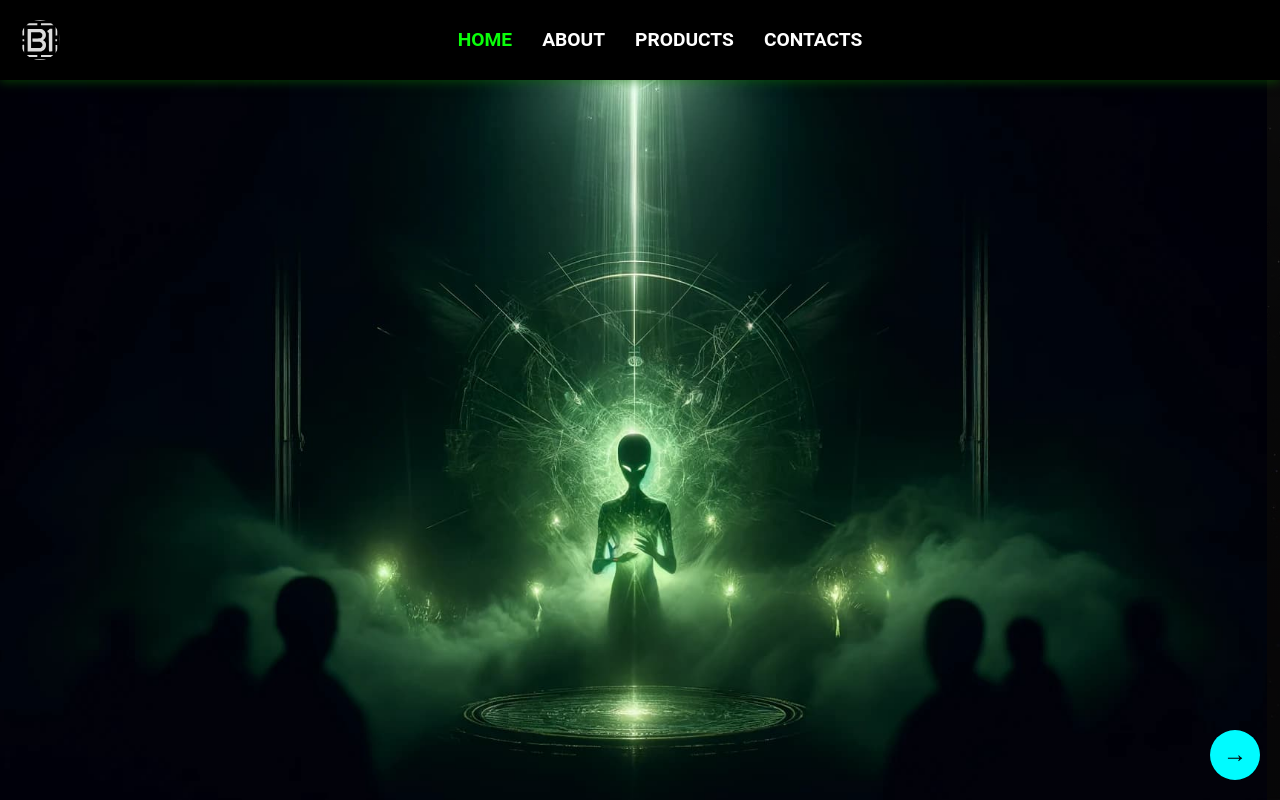
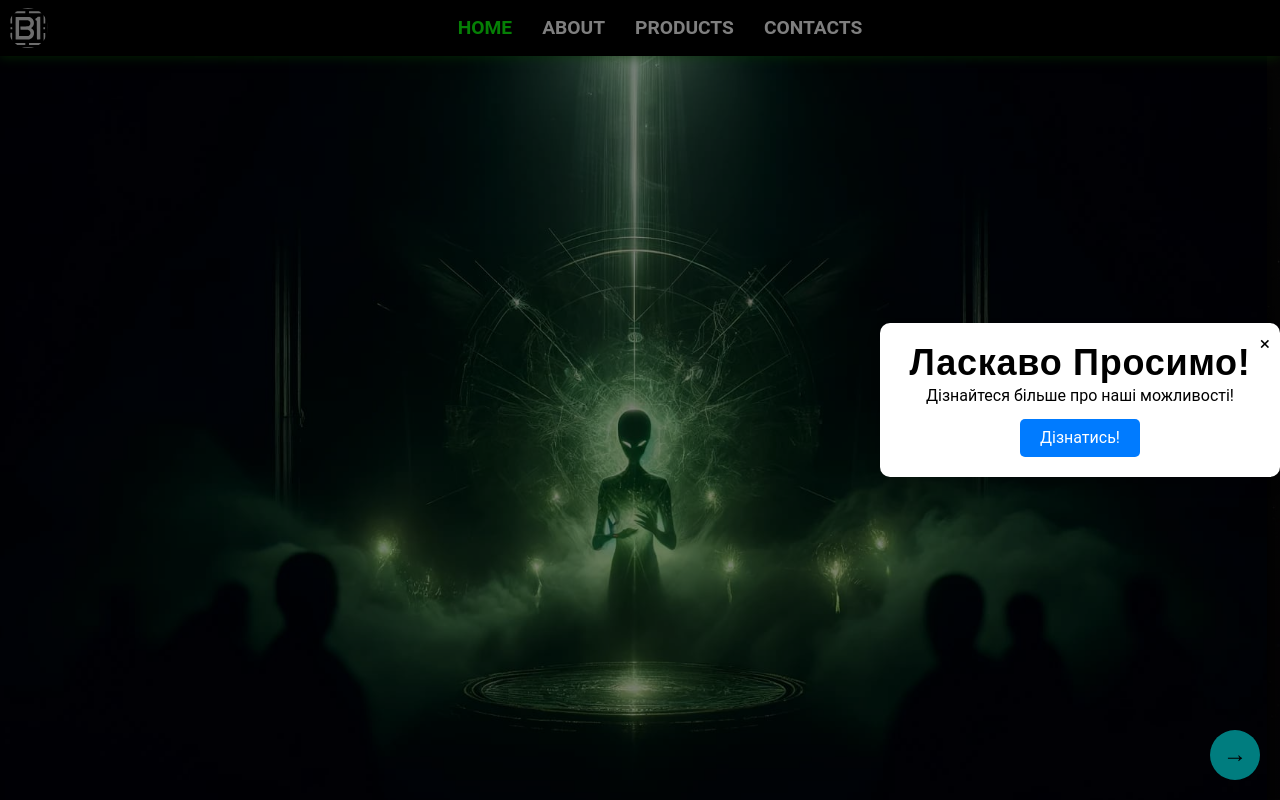
Before and after one commit to XekkanoYurii/bione, a React (Vite) app: page / in a window 1280 px wide. Shown: the top 800 px of the page. Built offline with nearby package versions, Linux system fonts and the light colour scheme.

Commit message:
add window

```diff
--- a/src/components/Header/Header.module.css
+++ b/src/components/Header/Header.module.css
@@ -3,7 +3,7 @@
   align-items: center;
   display: flex;
   background-color: #000000; /* Чорний фон */
-  padding: 20px;
+  padding: 8px;
   position: sticky;
   top: 0;
   z-index: 1000;
--- a/src/components/Home/Home.jsx
+++ b/src/components/Home/Home.jsx
@@ -1,4 +1,5 @@
 import Welcome from "../Welcome/Welcome";
+import SwimWindow from "../SwimWindow/SwimWindow";
 import Advantages from "../Advantages/Advantages";
 import GalleryHero from "../GalleryHero/GalleryHero";
 import NavigationButton from "../NavigationButton/NavigationButton";
@@ -9,6 +10,7 @@ function Home() {
   return (
     <section className={styles["hero-section"]}>
       <Welcome />
+      <SwimWindow />
       <div className={styles["animated-background"]}></div>
       <div className={styles["welcome-section"]}></div>
       <div className={styles["hero-container"]}>
--- a/src/components/Home/Home.module.css
+++ b/src/components/Home/Home.module.css
@@ -10,9 +10,6 @@
   box-shadow: 0 4px 8px rgba(0, 0, 0, 0.2); /* Тінь для об'єму */
   overflow: hidden; /* Ховаємо все, що виходить за межі контейнера */
   transition: box-shadow 0.3s ease, transform 0.3s ease; /* Анімація для інтерактивності */
-}
-/* WECLOME */
-.welcome-section {
 }
 /* Ефект пульсації */
 .hero-container::before {
--- /dev/null
+++ b/src/components/SwimWindow/SwimWindow.jsx
@@ -0,0 +1,63 @@
+import { useState, useEffect } from "react";
+import styles from "./SwimWindow.module.css";
+
+const SwimWindow = () => {
+  const [isVisible, setIsVisible] = useState(false); // Вікно приховане за замовчуванням
+
+  useEffect(() => {
+    // Перевіряємо localStorage: якщо користувач уже натиснув кнопку, вікно не показується
+    const hasClosedPopup = localStorage.getItem("hasClosedSwimWindow");
+    if (!hasClosedPopup) {
+      const handleScroll = () => {
+        const scrollPosition = window.scrollY; // Поточна позиція скролу
+        const triggerPoint = window.innerHeight * 0.5; // Точка появи (1.3 висоти viewport)
+
+        if (scrollPosition >= triggerPoint) {
+          setIsVisible(true); // Показуємо вікно
+          window.removeEventListener("scroll", handleScroll); // Знімаємо слухач після спрацювання
+        }
+      };
+
+      window.addEventListener("scroll", handleScroll);
+
+      return () => {
+        window.removeEventListener("scroll", handleScroll); // Очищуємо слухач при знищенні компонента
+      };
+    }
+  }, []);
+
+  // Блокування/розблокування скролу
+  useEffect(() => {
+    if (isVisible) {
+      document.body.style.overflow = "hidden"; // Заборона скролу
+    } else {
+      document.body.style.overflow = "auto"; // Відновлення скролу
+    }
+  }, [isVisible]);
+
+  const handleClose = () => {
+    setIsVisible(false); // Закриваємо вікно
+    localStorage.setItem("hasClosedSwimWindow", "true"); // Зберігаємо стан у localStorage
+  };
+
+  if (!isVisible) return null; // Не рендеримо, якщо вікно приховано
+
+  return (
+    <div className={styles["swim-overlay"]}>
+      <div className={`${styles["swim-window"]} ${styles["active"]}`}>
+        <button className={styles["swim-close-btn"]} onClick={handleClose}>
+          &times;
+        </button>
+        <div className={styles["swim-content"]}>
+          <h2>Ласкаво просимо!</h2>
+          <p>Дізнайтеся більше про наші можливості!</p>
+          <button className={styles["swim-button"]} onClick={handleClose}>
+            Дізнатись!
+          </button>
+        </div>
+      </div>
+    </div>
+  );
+};
+
+export default SwimWindow;
--- /dev/null
+++ b/src/components/SwimWindow/SwimWindow.module.css
@@ -0,0 +1,61 @@
+/* swim-window.module.css */
+.swim-overlay {
+  position: fixed;
+  top: 0;
+  left: 0;
+  width: 100vw;
+  height: 100vh;
+  background-color: rgba(0, 0, 0, 0.5); /* Тінь під віконцем */
+  z-index: 1000; /* Поверх всього */
+  display: flex;
+  justify-content: flex-end; /* Показуємо вікно справа */
+  align-items: center;
+  overflow: hidden; /* Заборона прокрутки вмісту */
+}
+
+.swim-window {
+  position: relative;
+  width: 50%; /* Ширина спливаючого вікна */
+  max-width: 400px; /* Максимальна ширина */
+  height: auto;
+  background-color: white;
+  padding: 20px;
+  border-radius: 10px;
+  box-shadow: 0 8px 16px rgba(0, 0, 0, 0.2);
+  transform: translateX(100%); /* Початкове положення — за межами екрана */
+  transition: transform 0.5s ease-in-out; /* Анімація появи */
+}
+
+.swim-window.active {
+  transform: translateX(0); /* Переміщення до центру екрану */
+}
+
+.swim-close-btn {
+  position: absolute;
+  top: 10px;
+  right: 10px;
+  background: none;
+  border: none;
+  font-size: 1.2rem;
+  cursor: pointer;
+}
+
+.swim-content {
+  text-align: center;
+}
+
+.swim-button {
+  background-color: #007bff;
+  color: white;
+  border: none;
+  border-radius: 5px;
+  padding: 10px 20px;
+  font-size: 1rem;
+  cursor: pointer;
+  margin-top: 10px;
+  transition: background-color 0.3s;
+}
+
+.swim-button:hover {
+  background-color: #0056b3;
+}
--- a/src/components/Welcome/Welcome.jsx
+++ b/src/components/Welcome/Welcome.jsx
@@ -1,12 +1,7 @@
 import styles from "./welcome.module.css";
 
 const WelcomeSection = () => {
-  return (
-    <div className={styles["welcome-section"]}>
-      <h1></h1>
-      <p></p>
-    </div>
-  );
+  return <div className={styles["welcome-section"]}></div>;
 };
 
 export default WelcomeSection;
--- a/src/components/Welcome/Welcome.module.css
+++ b/src/components/Welcome/Welcome.module.css
@@ -1,22 +1,45 @@
 /* welcome-section.module.css */
 .welcome-section {
-  /* Розтягнення на всю ширину і висоту вікна перегляду */
+  margin-bottom: 120px;
+  box-shadow: 0 16px 16px rgba(0, 0, 0, 0.9);
+
+  /* Розміри контейнера */
   width: 99vw;
   height: 95vh;
+  overflow: hidden; /* Приховує вихідні межі зображення */
 
   /* Центрування вмісту */
   display: flex;
   justify-content: center;
   align-items: center;
 
-  /* Фон */
+  /* Додаткові стилі */
+  position: relative; /* Для правильного позиціонування зображення */
+  color: white;
+  text-align: center;
+  font-size: 2rem;
+}
+
+.welcome-section::before {
+  content: ""; /* Псевдоелемент для фону */
+  position: absolute;
+  top: 0;
+  left: 0;
+  width: 100%;
+  height: 100%;
+
+  /* Фон зображення */
   background-image: url("../ImagesComponents/welcome.jpg"); /* Шлях до вашого зображення */
-  background-size: cover; /* Зображення покриває весь блок */
-  background-position: center; /* Центрування зображення */
+  background-size: cover;
+  background-position: center;
   background-repeat: no-repeat;
 
-  /* Додаткові стилі */
-  color: white; /* Білий текст (за необхідності) */
-  text-align: center; /* Центрування тексту */
-  font-size: 2rem; /* Розмір тексту */
+  /* Ефект масштабування */
+  transform: scale(1); /* Початковий масштаб */
+  transition: transform 5s ease-in-out; /* Плавність зміни масштабу */
+  z-index: -1; /* Відправляє фон позаду тексту */
 }
+
+.welcome-section:hover::before {
+  transform: scale(1.1); /* Збільшення лише фону */
+}
```
